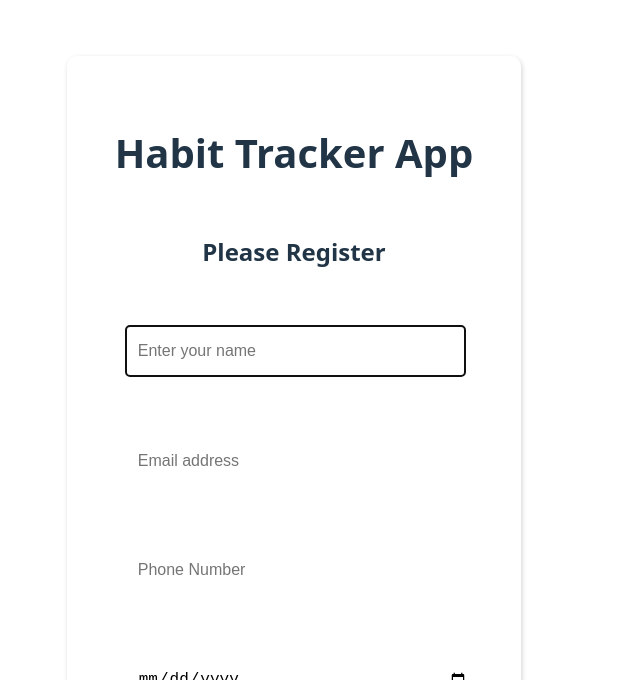
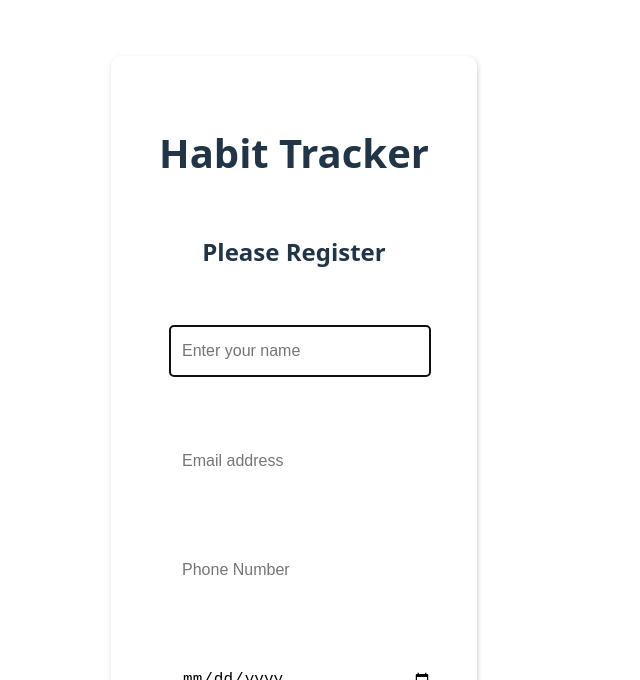
Before and after one commit to LeaEdw/Habits-capstone, a React (Vite) app: page /register in a window 1280 px wide. Shown: the part 120-800 px from the top of the page, without its empty margins (346-986 px from the left). Built offline with nearby package versions, Linux system fonts and the light colour scheme.

Commit message:
added more CSS and function to the login and regist pages

```diff
--- a/index.html
+++ b/index.html
@@ -4,7 +4,7 @@
     <meta charset="UTF-8" />
     <link rel="icon" type="image/svg+xml" href="/vite.svg" />
     <meta name="viewport" content="width=device-width, initial-scale=1.0" />
-    <title>habits-capstone</title>
+    <title>Habit Tracker</title>
   </head>
   <body>
     <div id="root"></div>
--- a/src/components/Auth/Login.jsx
+++ b/src/components/Auth/Login.jsx
@@ -33,7 +33,7 @@ export const Login = () => {
     <main className="container-login">
       <section>
         <form className="form-login" onSubmit={handleLogin}>
-          <h1>Habit Tracker App</h1>
+          <h1>Habit Tracker</h1>
           <h2>Let's get to tracking!</h2>
           <fieldset>
             <div className="form-group">
--- a/src/components/Auth/Register.jsx
+++ b/src/components/Auth/Register.jsx
@@ -6,23 +6,22 @@ export const Register = () => {
   const [user, setUser] = useState({
     email: "",
     username: "",
-    cohort: 0,
+    phoneNumber: "",
+    birthdate: "",
   });
   let navigate = useNavigate();
 
   const registerNewUser = () => {
     const newUser = {
       ...user,
-      cohort: parseInt(user.cohort),
     };
 
     createUser(newUser).then((createdUser) => {
       if (createdUser.hasOwnProperty("id")) {
         localStorage.setItem(
-          "learning_user",
+          "habits_user",
           JSON.stringify({
             id: createdUser.id,
-            staff: createdUser.isStaff,
           })
         );
 
@@ -53,7 +52,7 @@ export const Register = () => {
   return (
     <main className="container-login">
       <form className="form-login" onSubmit={handleRegister}>
-        <h1 className="header">Habit Tracker App</h1>
+        <h1 className="header">Habit Tracker</h1>
         <h2>Please Register</h2>
         <fieldset className="form-group">
           <div>
@@ -83,11 +82,13 @@ export const Register = () => {
         <fieldset className="form-group">
           <div>
             <input
+            className="form-control"
               onChange={updateUser}
-              type="number"
+              type="tel"
               id="phoneNumber"
-              className="form-control"
+              name="phoneNumber"
               placeholder="Phone Number"
+              pattern="[0-9]{3}-[0-9]{3}-[0-9]{4}"
               required
             />
           </div>
```
